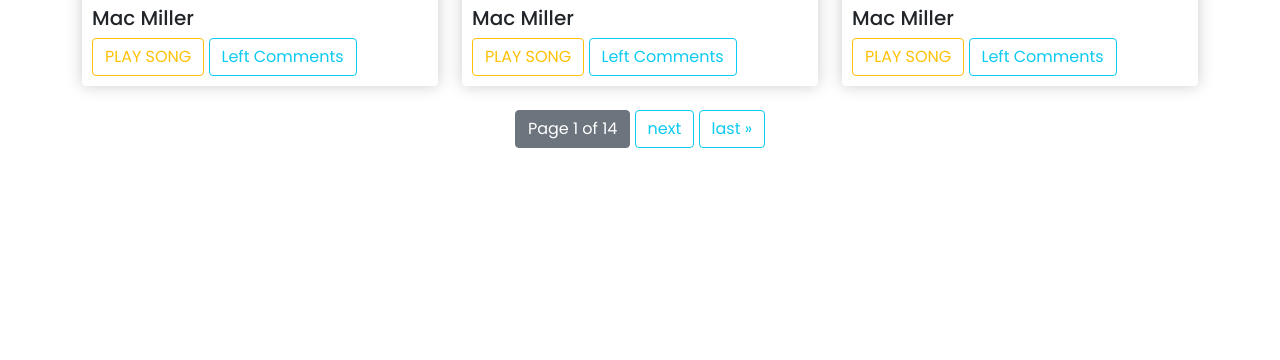
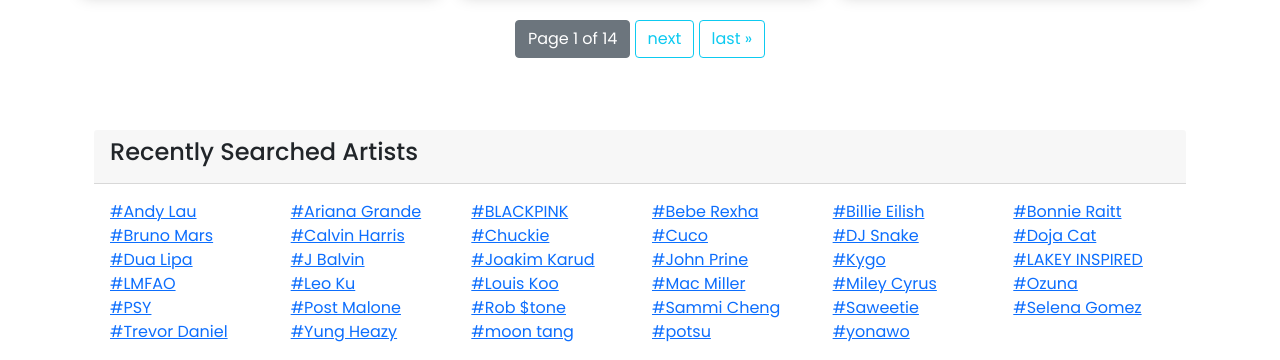
Before and after one commit to 19201400/FYP, a Django app: page / in a window 1280 px wide. Shown: the part 1175-1535 px from the top of the page. Before the commit the page ends 1323 px from the top, so only its background shows below. Run offline with Django 3.2, Linux system fonts and the light colour scheme; a user stored in the database is signed in; data comes from the database, SQL or seed files in the repository; both versions use the stored data as it was after the commit; some libraries are stand-ins or nearby versions.

Commit message:
21 March 2021 21:43

```diff
--- a/accounts/models.py
+++ b/accounts/models.py
@@ -1,5 +1,5 @@
 from django.db import models
-from django.contrib.auth.models import User
+from django.contrib.auth.models import User, AbstractUser
 from django.db.models import IntegerField, Model
 from django.core.validators import MaxValueValidator, MinValueValidator
 
@@ -12,7 +12,7 @@ class Songs(models.Model):
     track_number =  models.TextField(max_length=100)
     release_date = models.TextField(max_length=100)
     popularity = models.IntegerField(default=0)
-    songs_id = models.TextField(max_length=100)
+    songs_id = models.TextField(max_length=100, db_index=True)
     Song_image = models.TextField(max_length=500)
     Song_preview = models.TextField(max_length=500)
     date_created = models.DateTimeField(auto_now_add=True, null=True)
--- a/accounts/templates/accounts/music.html
+++ b/accounts/templates/accounts/music.html
@@ -7,17 +7,7 @@
               {% csrf_token %}
                 <input name="artist" placeholder="Artist Name..." aria-label="Search" required>
                   <i class="fas fa-search" aria-hidden="true"></i>
-          </form></center><br>
-              {% if cat %}
-                    <div class="row">
-                      {% for x in cat %}
-                      <div class="col-sm-2">
-                          <h7><a href="#" >#{{x.artist_name}}</a></h7>
-                      </div>
-                      {% endfor %}
-                    </div>
-              {% endif %}
-              </div><hr>
+          </form></center><br><hr>
 {% endblock SearchBar %}
 
 {% block content %}
@@ -39,7 +29,11 @@
       </div>
       {% endif %}
 
+
      {% if filter_results %}
+      <div class="card-header">
+        <h4 class="card-title">High Popularity Songs</h4>
+      </div>
       <div class="row">
           {% for x in filter_results %}
           <div class="col-sm-4">
@@ -67,8 +61,32 @@
               <a href="?page={{ filter_results.paginator.num_pages }}" class="btn btn-outline-info">last &raquo;</a>
           {% endif %}
     </center><br><br><br>
+            <div class="container-fluid">
+          <div class="row">
+            <div class="col-md-12">
+              <div class="row">
+                <div class="col-md-12">
+                  <div class="card-header">
+                    <h4 class="card-title">Recently Searched Artists</h4>
+                  </div>
+                  <div class="card-body">
+                    {% if cat %}
+                          <div class="row">
+                            {% for x in cat %}
+                            <div class="col-sm-2">
+                                <h7><a href="#" >#{{x.artist_name}}</a></h7>
+                            </div>
+                            {% endfor %}
+                          </div>
+                    {% endif %}
+                    </div>
+                  </div>
+                </div>
+              </div>
+            </div>
+          </div>
+        </div>
       {% endif %}
-
 {% endblock content %}
 
 
--- a/accounts/views.py
+++ b/accounts/views.py
@@ -169,6 +169,7 @@ def loginPage(request):
 @login_required(login_url='login')
 def musicPage(request):
 	if request.method=='POST':
+
 		artist = request.POST.get('artist')
 
 		# Connecting to the Spotify Server...
@@ -181,8 +182,13 @@ def musicPage(request):
 		results = spotify.artist_top_tracks(artist_uri)
 		final_result=results['tracks'][:10]
 
+
+
 		# Loop the tracks information from Spotify...
 		for x in final_result:
+
+			# Query of the song_id.
+			# Separate store the Spotify values
 			artistName = x['artists'][0]['name']
 			songName = x["name"]
 			albumName = x["album"]["name"]
@@ -194,11 +200,13 @@ def musicPage(request):
 			SongImage = x["album"]["images"][0]["url"]
 			songPreview = str(x["preview_url"])
 
-			# check_duplicate = Songs.objects.values_list('songs_id')
+			check_duplicate = Songs.objects.filter(Q(songs_id__exact=str(x["id"])))
 
-			# Save songs information to Django database from Spotify...
-			store_obj = Songs(artist_name = artistName, Song_name = songName, album_name = albumName, track_number = trackNumber, release_date = releaseDate, popularity = popularity, songs_id = songID, Song_image = SongImage, Song_preview = songPreview)
-			store_obj.save()
+			if len(check_duplicate) == 0:
+
+				# Save songs information to Django database from Spotify...
+				store_obj = Songs(artist_name = artistName, Song_name = songName, album_name = albumName, track_number = trackNumber, release_date = releaseDate, popularity = popularity, songs_id = songID, Song_image = SongImage, Song_preview = songPreview)
+				store_obj.save()
 
 		songs = Songs.objects.filter(Q(artist_name__contains=artist) | Q(Song_name__contains=artist) | Q(album_name__contains=artist))
 
@@ -310,13 +318,16 @@ def music_profilePage(request, song_id):
 @login_required(login_url='login')
 def RecommendationPage(request):
 
+
 	positive_comm = Sentiment_Records.objects.filter(Q(sentiment_result__exact="Positive") & Q(usr__exact=request.user))[:8]
 
 	just_updated_song = Songs.objects.filter(Q(release_date__icontains="2021") | Q(release_date__icontains="2020"))[:8]
 
 	sounds_of_7080s = Songs.objects.filter(Q(release_date__icontains="197") | Q(release_date__icontains="198"))[:8]
 
-	context = {'positive_comm':positive_comm, 'just_updated_song':just_updated_song, 'sounds_of_7080s':sounds_of_7080s}
+	others_liked_songs = Sentiment_Records.objects.filter(Q(sentiment_result__exact="Positive") & ~Q(usr__exact=request.user))[:8]
+
+	context = {'positive_comm':positive_comm, 'just_updated_song':just_updated_song, 'sounds_of_7080s':sounds_of_7080s, 'others_liked_songs':others_liked_songs}
 
 	return render(request, 'accounts/recommendation.html', context)
 
```
Also changed, not shown: accounts/templates/accounts/recommendation.html (+43 -2 lines), accounts/migrations/0011_auto_20210317_1555.py (added), db.sqlite3.
